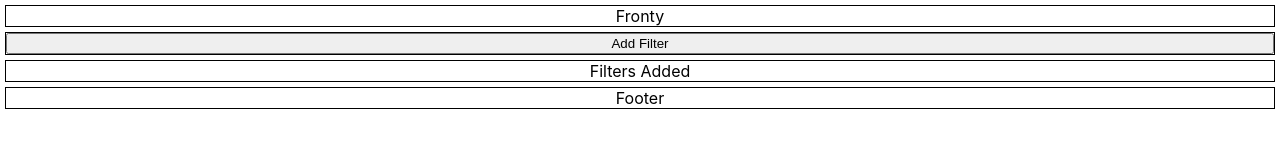
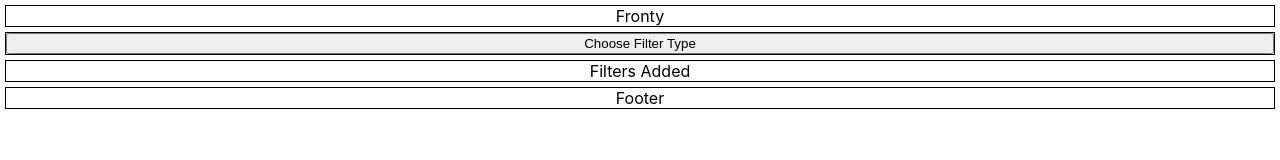
Before and after one commit to patcoston/fronty, a React (Create React App) app: page / in a window 1280 px wide. Shown: the top 160 px of the page. Built offline with nearby package versions, Linux system fonts and the light colour scheme.

Commit message:
Changed button to "Choose Filter Type". Fixed styles/CSS.

```diff
--- a/src/components/AddFilter.tsx
+++ b/src/components/AddFilter.tsx
@@ -121,7 +121,7 @@ const AddFilter: FC = () => {
   return (
     <>
       <div className="add-filter">
-        <button onClick={() => showFilter("Menu")}>Add Filter</button>
+        <button onClick={() => showFilter("Menu")}>Choose Filter Type</button>
         <FilterMenu showFilter={showFilter} />
         <FilterAccessible showFilter={showFilter} />
         <FilterBenefits showFilter={showFilter} />
--- a/src/components/FilterChoose.css
+++ b/src/components/FilterChoose.css
@@ -1,6 +1,7 @@
 .filter-choose-body {
   border: 1px solid black;
   margin: 5px;
+  padding: 5px;
   display: flex;
   flex-direction: column;
   justify-content: center;
--- a/src/components/FilterChoose.tsx
+++ b/src/components/FilterChoose.tsx
@@ -12,7 +12,7 @@ const FilterMobile: FC<Props> = ({ showFilter, show, list, label }) => {
   return (
     <>
       <div
-        style={!show ? { display: "none" } : { display: "block" }}
+        style={!show ? { display: "none" } : { display: "flex" }}
         className="filter-choose-body"
       >
         <label htmlFor="filter-choose">Filter on {label}</label>
```
